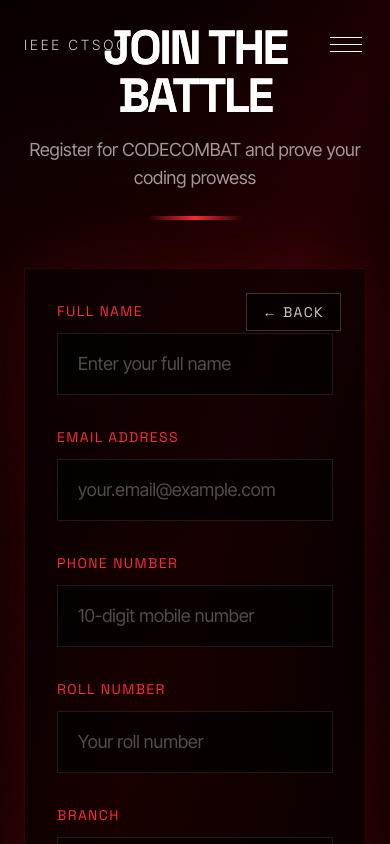
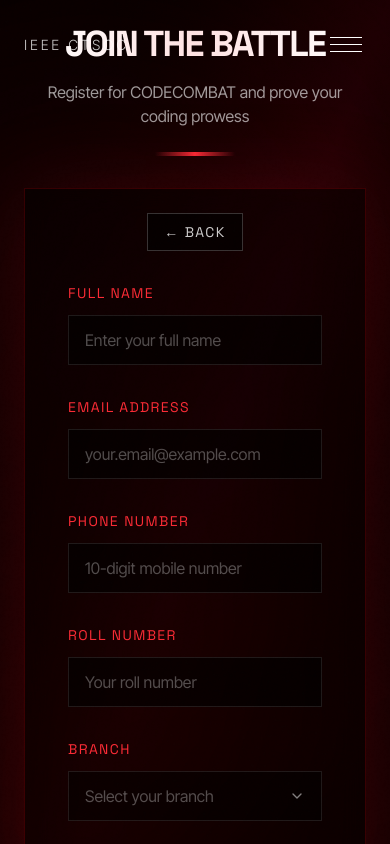
Before and after one commit to Pritam1234678/codecombatregister, a Next.js app: page /register in a window 390 px wide. Shown: the top 844 px of the page. Built offline with nearby package versions, Linux system fonts and the light colour scheme.

Commit message:
Make Registration page fully responsive and fix layout overlaps

```diff
--- a/app/register/page.tsx
+++ b/app/register/page.tsx
@@ -182,22 +182,22 @@
                             // Form
                             <div className="animate-slide-up">
                                 {/* Header */}
-                                <div className="text-center mb-12">
-                                    <h1 className="text-5xl md:text-7xl font-heading font-bold uppercase tracking-tighter text-white mb-4 bg-clip-text text-transparent bg-gradient-to-r from-white via-red-100 to-white">
+                                <div className="text-center mb-8 md:mb-12">
+                                    <h1 className="text-4xl sm:text-6xl md:text-7xl font-heading font-bold uppercase tracking-tighter mb-4 bg-clip-text text-transparent bg-gradient-to-r from-white via-red-100 to-white">
                                         Join the Battle
                                     </h1>
-                                    <p className="text-white/60 text-lg">
+                                    <p className="text-white/60 text-base sm:text-lg">
                                         Register for CODECOMBAT and prove your coding prowess
                                     </p>
-                                    <div className="w-24 h-1 bg-gradient-to-r from-transparent via-red-500 to-transparent mx-auto mt-6" />
+                                    <div className="w-20 sm:w-24 h-1 bg-gradient-to-r from-transparent via-red-500 to-transparent mx-auto mt-6" />
                                 </div>
 
                                 {/* Form Card */}
-                                <div className="bg-black/40 backdrop-blur-md border border-red-600/20 p-8 md:p-12 shadow-[0_0_80px_rgba(177,18,38,0.2)] relative">
+                                <div className="bg-black/40 backdrop-blur-md border border-red-600/20 p-6 sm:p-10 md:p-12 shadow-[0_0_80px_rgba(177,18,38,0.2)] relative flex flex-col items-center sm:block">
                                     {/* Back Button */}
                                     <button
                                         onClick={() => router.push('/')}
-                                        className="absolute top-6 right-6 px-4 py-2 border border-white/20 bg-black/60 text-white/80 text-sm font-heading uppercase tracking-widest hover:border-red-500 hover:text-red-500 hover:bg-red-500/10 transition-all duration-300"
+                                        className="mb-8 sm:mb-0 sm:absolute sm:top-6 sm:right-6 px-4 py-2 border border-white/20 bg-black/60 text-white/80 text-sm font-heading uppercase tracking-widest hover:border-red-500 hover:text-red-500 hover:bg-red-500/10 transition-all duration-300"
                                     >
                                         ← Back
                                     </button>
@@ -215,7 +215,7 @@
                                                 name="name"
                                                 value={formData.name}
                                                 onChange={handleChange}
-                                                className={`w-full px-5 py-4 bg-black/60 border ${errors.name ? 'border-red-500' : 'border-white/10'} text-white placeholder-white/30 focus:border-red-500 focus:bg-black/80 focus:outline-none transition-all duration-300 text-lg`}
+                                                className={`w-full px-4 py-3 sm:px-5 sm:py-4 bg-black/60 border ${errors.name ? 'border-red-500' : 'border-white/10'} text-white placeholder-white/30 focus:border-red-500 focus:bg-black/80 focus:outline-none transition-all duration-300 text-base sm:text-lg`}
                                                 placeholder="Enter your full name"
                                             />
                                             {errors.name && <p className="text-red-500 text-xs mt-1 font-mono">{errors.name}</p>}
@@ -232,7 +232,7 @@
                                                 name="email"
                                                 value={formData.email}
                                                 onChange={handleChange}
-                                                className={`w-full px-5 py-4 bg-black/60 border ${errors.email ? 'border-red-500' : 'border-white/10'} text-white placeholder-white/30 focus:border-red-500 focus:bg-black/80 focus:outline-none transition-all duration-300 text-lg`}
+                                                className={`w-full px-4 py-3 sm:px-5 sm:py-4 bg-black/60 border ${errors.email ? 'border-red-500' : 'border-white/10'} text-white placeholder-white/30 focus:border-red-500 focus:bg-black/80 focus:outline-none transition-all duration-300 text-base sm:text-lg`}
                                                 placeholder="your.email@example.com"
                                             />
                                             {errors.email && <p className="text-red-500 text-xs mt-1 font-mono">{errors.email}</p>}
@@ -249,7 +249,7 @@
                                                 name="phone"
                                                 value={formData.phone}
                                                 onChange={handleChange}
-                                                className={`w-full px-5 py-4 bg-black/60 border ${errors.phone ? 'border-red-500' : 'border-white/10'} text-white placeholder-white/30 focus:border-red-500 focus:bg-black/80 focus:outline-none transition-all duration-300 text-lg`}
+                                                className={`w-full px-4 py-3 sm:px-5 sm:py-4 bg-black/60 border ${errors.phone ? 'border-red-500' : 'border-white/10'} text-white placeholder-white/30 focus:border-red-500 focus:bg-black/80 focus:outline-none transition-all duration-300 text-base sm:text-lg`}
                                                 placeholder="10-digit mobile number"
                                                 maxLength={10}
                                             />
@@ -269,7 +269,7 @@
                                                     name="rollNumber"
                                                     value={formData.rollNumber}
                                                     onChange={handleChange}
-                                                    className={`w-full px-5 py-4 bg-black/60 border ${errors.rollNumber ? 'border-red-500' : 'border-white/10'} text-white placeholder-white/30 focus:border-red-500 focus:bg-black/80 focus:outline-none transition-all duration-300 text-lg`}
+                                                    className={`w-full px-4 py-3 sm:px-5 sm:py-4 bg-black/60 border ${errors.rollNumber ? 'border-red-500' : 'border-white/10'} text-white placeholder-white/30 focus:border-red-500 focus:bg-black/80 focus:outline-none transition-all duration-300 text-base sm:text-lg`}
                                                     placeholder="Your roll number"
                                                 />
                                                 {errors.rollNumber && <p className="text-red-500 text-xs mt-1 font-mono">{errors.rollNumber}</p>}
@@ -290,7 +290,7 @@
                                                             if (errors.branch) setErrors(prev => ({ ...prev, branch: '' }));
                                                         }}
                                                         placeholder="Select your branch"
-                                                        className="w-full text-lg"
+                                                        className="w-full text-base sm:text-lg"
                                                     />
                                                 </div>
                                                 {errors.branch && <p className="text-red-500 text-xs mt-1 font-mono">{errors.branch}</p>}
@@ -301,7 +301,7 @@
                                         <button
                                             type="submit"
                                             disabled={isSubmitting}
-                                            className="w-full mt-10 px-10 py-5 bg-red-600 text-white font-heading uppercase tracking-widest text-lg hover:bg-red-700 hover:shadow-[0_0_40px_rgba(220,38,38,0.5)] disabled:bg-red-900 disabled:cursor-not-allowed transition-all duration-300 relative overflow-hidden group"
+                                            className="w-full mt-10 px-6 sm:px-10 py-4 sm:py-5 bg-red-600 text-white font-heading uppercase tracking-widest text-base sm:text-lg hover:bg-red-700 hover:shadow-[0_0_40px_rgba(220,38,38,0.5)] disabled:bg-red-900 disabled:cursor-not-allowed transition-all duration-300 relative overflow-hidden group"
                                         >
                                             {isSubmitting ? (
                                                 <span className="flex items-center justify-center gap-3">
```
